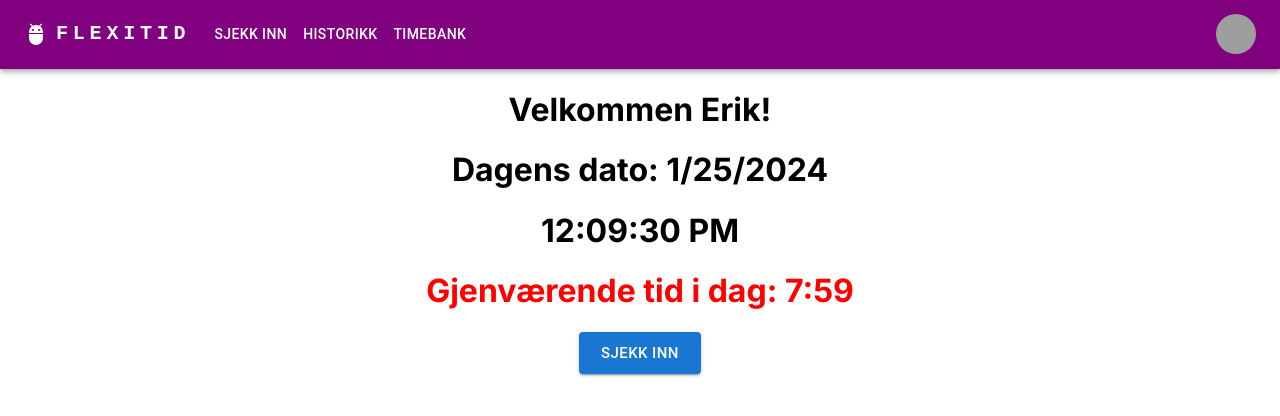
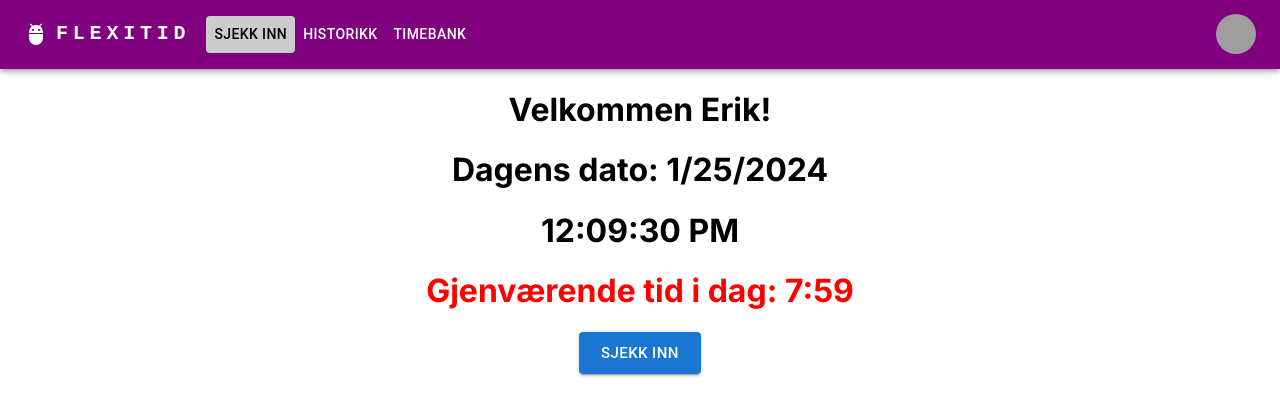
Before and after one commit to Halko13/APP2000-gruppe09, a Next.js app in the folder fleksitid/: page /dashboard/sjekkinn in a window 1280 px wide. Shown: the top 416 px of the page. Built offline with nearby package versions, Linux system fonts and the light colour scheme; grey boxes are pictures that could not be loaded.

Commit message:
Fisket Christopher sin latskap

```diff
--- a/fleksitid/components/NavBar.jsx
+++ b/fleksitid/components/NavBar.jsx
@@ -18,7 +18,11 @@ const hoverColor = "#CCCCCC";
 const selectedColor = "#CCCCCC";
 
 const titler = ["Sjekk inn", "Historikk", "Timebank"];
-const pages = ["/sjekkinn", "/dashboard/historikk", "/dashboard/timebank"];
+const pages = [
+  "/dashboard/sjekkinn",
+  "/dashboard/historikk",
+  "/dashboard/timebank",
+];
 const settings = ["Logout"];
 
 function ResponsiveAppBar() {
@@ -71,7 +75,7 @@ function ResponsiveAppBar() {
             variant="h6"
             noWrap
             component="a"
-            href="/admin"
+            href="/dashboard/sjekkinn"
             sx={{
               mr: 2,
               display: { xs: "none", md: "flex" },
```
